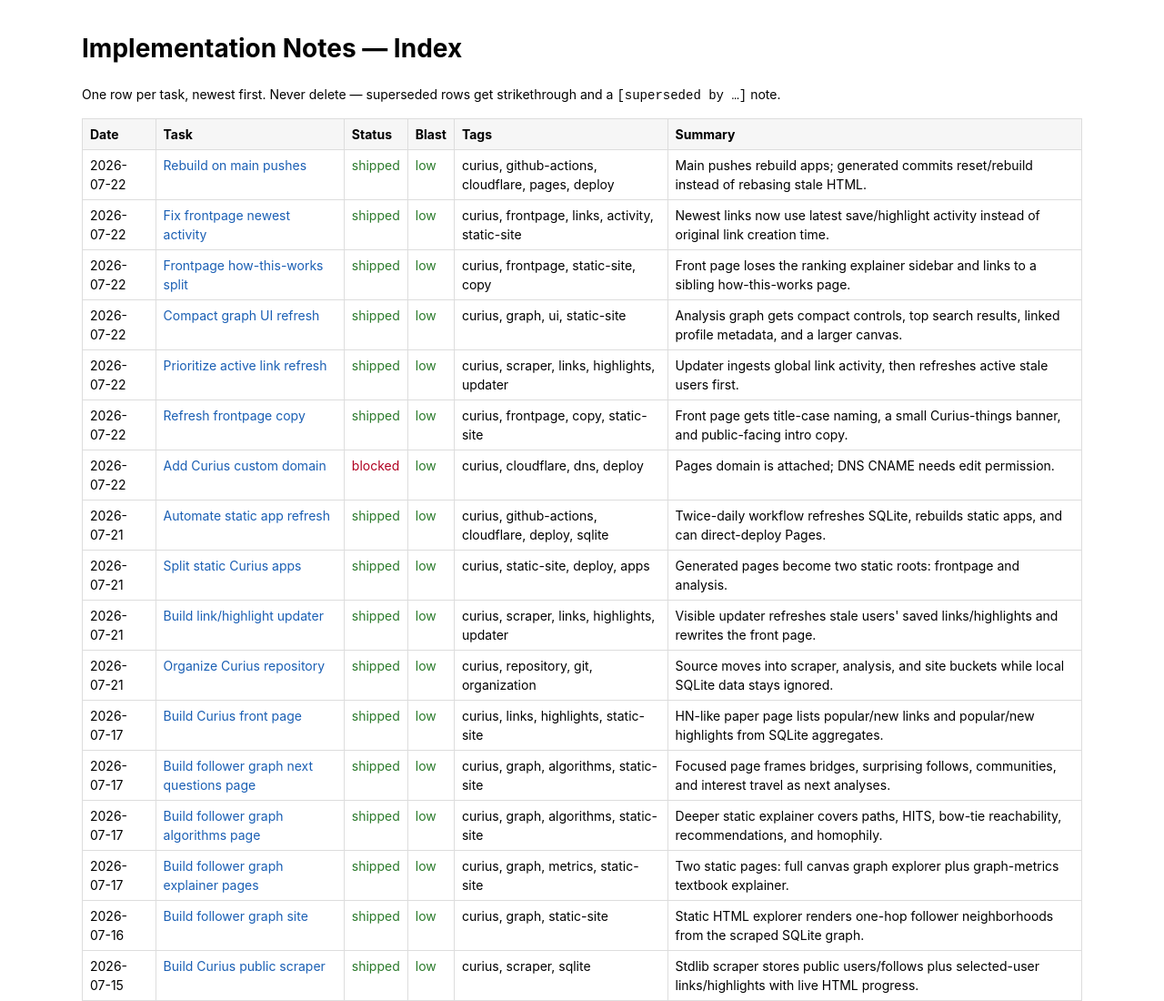
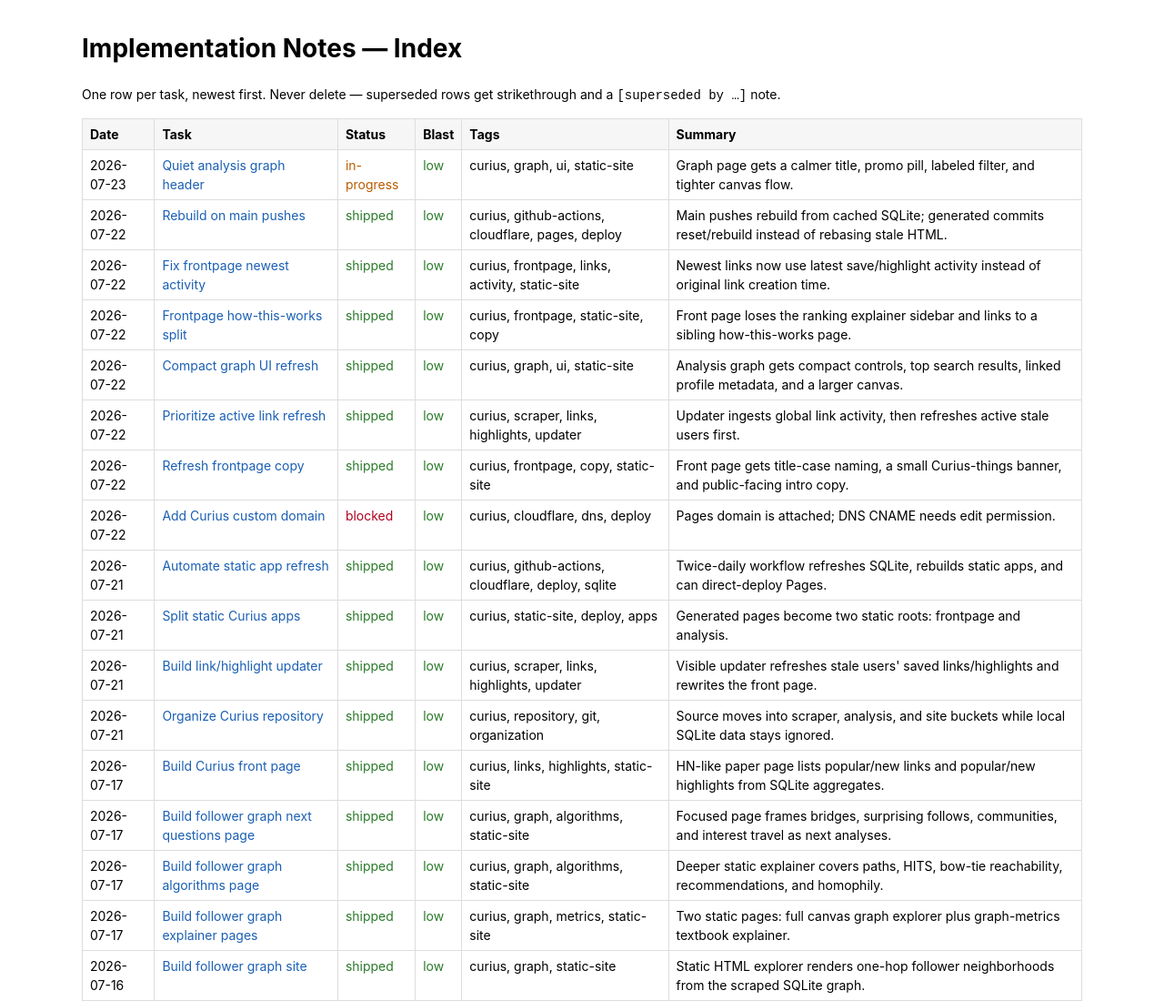
Before and after one commit to anishthite/curius, a plain HTML site: page implementation-notes/INDEX.html in a window 1280 px wide. Shown: the top 1100 px of the page at 91% size. Drawn offline with Linux system fonts and the light colour scheme.

Commit message:
Speed up push app rebuild workflow

```diff
--- a/implementation-notes/INDEX.html
+++ b/implementation-notes/INDEX.html
@@ -21,12 +21,20 @@
   <thead><tr><th>Date</th><th>Task</th><th>Status</th><th>Blast</th><th>Tags</th><th>Summary</th></tr></thead>
   <tbody>
     <tr>
+      <td>2026-07-23</td>
+      <td><a href="2026-07-23-analysis-graph-quiet-header.html">Quiet analysis graph header</a></td>
+      <td class="status-in-progress">in-progress</td>
+      <td class="blast-low">low</td>
+      <td>curius, graph, ui, static-site</td>
+      <td>Graph page gets a calmer title, promo pill, labeled filter, and tighter canvas flow.</td>
+    </tr>
+    <tr>
       <td>2026-07-22</td>
       <td><a href="2026-07-22-main-push-rebuild.html">Rebuild on main pushes</a></td>
       <td class="status-shipped">shipped</td>
       <td class="blast-low">low</td>
       <td>curius, github-actions, cloudflare, pages, deploy</td>
-      <td>Main pushes rebuild apps; generated commits reset/rebuild instead of rebasing stale HTML.</td>
+      <td>Main pushes rebuild from cached SQLite; generated commits reset/rebuild instead of rebasing stale HTML.</td>
     </tr>
     <tr>
       <td>2026-07-22</td>
```
Also changed, not shown: implementation-notes/2026-07-22-main-push-rebuild.html (+5 -2 lines), .github/workflows/update-curius.yml, README.md.
